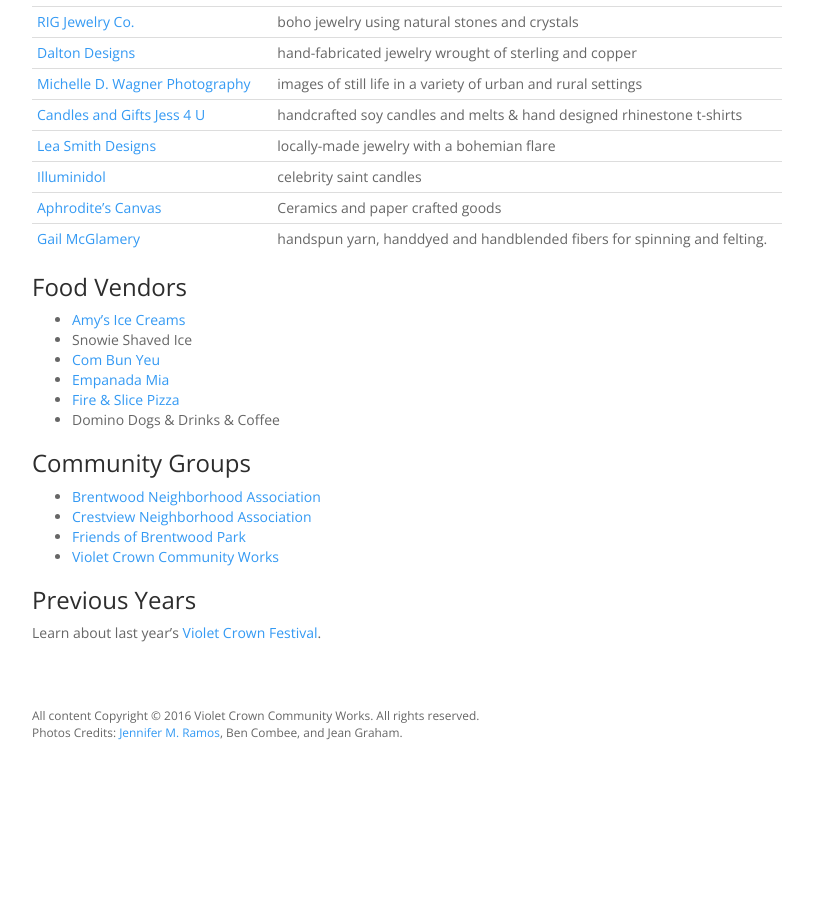
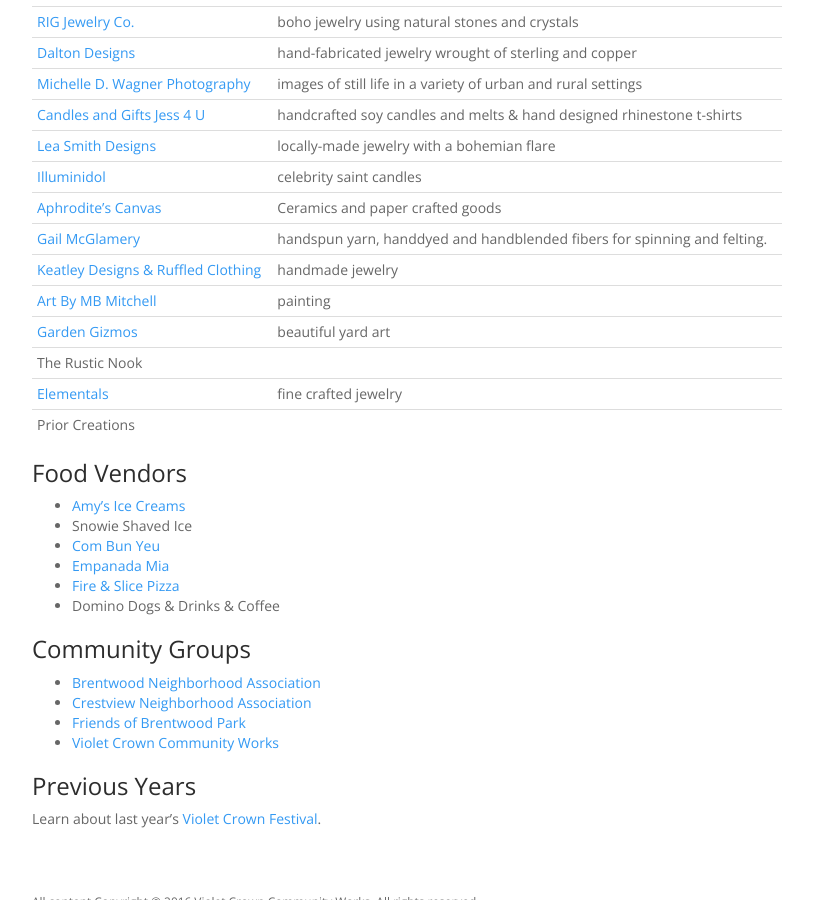
Before and after one commit to vccw/vccw.github.io, a Jekyll site: the page built from vcf.md, in a window 1280 px wide and 900 px high, scrolled down 2310 px. Shown: the whole window, without its empty margins (38-851 px from the left). Built offline with Jekyll 4.4.1, drawn with Linux system fonts in a browser that asks for light colours; comment, search, counter and statistics services are not loaded; before the commit the page ends 3064 px from its top, so only the background shows below that.

Commit message:
Update vcf.md

```diff
--- a/vcf.md
+++ b/vcf.md
@@ -99,6 +99,12 @@
 [Illuminidol](http://www.illuminidol.com/) | celebrity saint candles
 [Aphrodite's Canvas](http://aphroditescanvas.com/) | Ceramics and paper crafted goods
 [Gail McGlamery](https://www.gailmcglamery.com/) | handspun yarn, handdyed and handblended fibers for spinning and felting.
+[Keatley Designs & Ruffled Clothing](http://keatleydesigns.com/) | handmade jewelry
+[Art By MB Mitchell](https://www.instagram.com/artbymbmitchell/) | painting
+[Garden Gizmos](https://www.facebook.com/gardengizmos.org) | beautiful yard art
+The Rustic Nook |
+[Elementals](https://www.facebook.com/elementals.austin) | fine crafted jewelry
+Prior Creations |
 {:.table .table-condensed}
 
 ### Food Vendors
```
